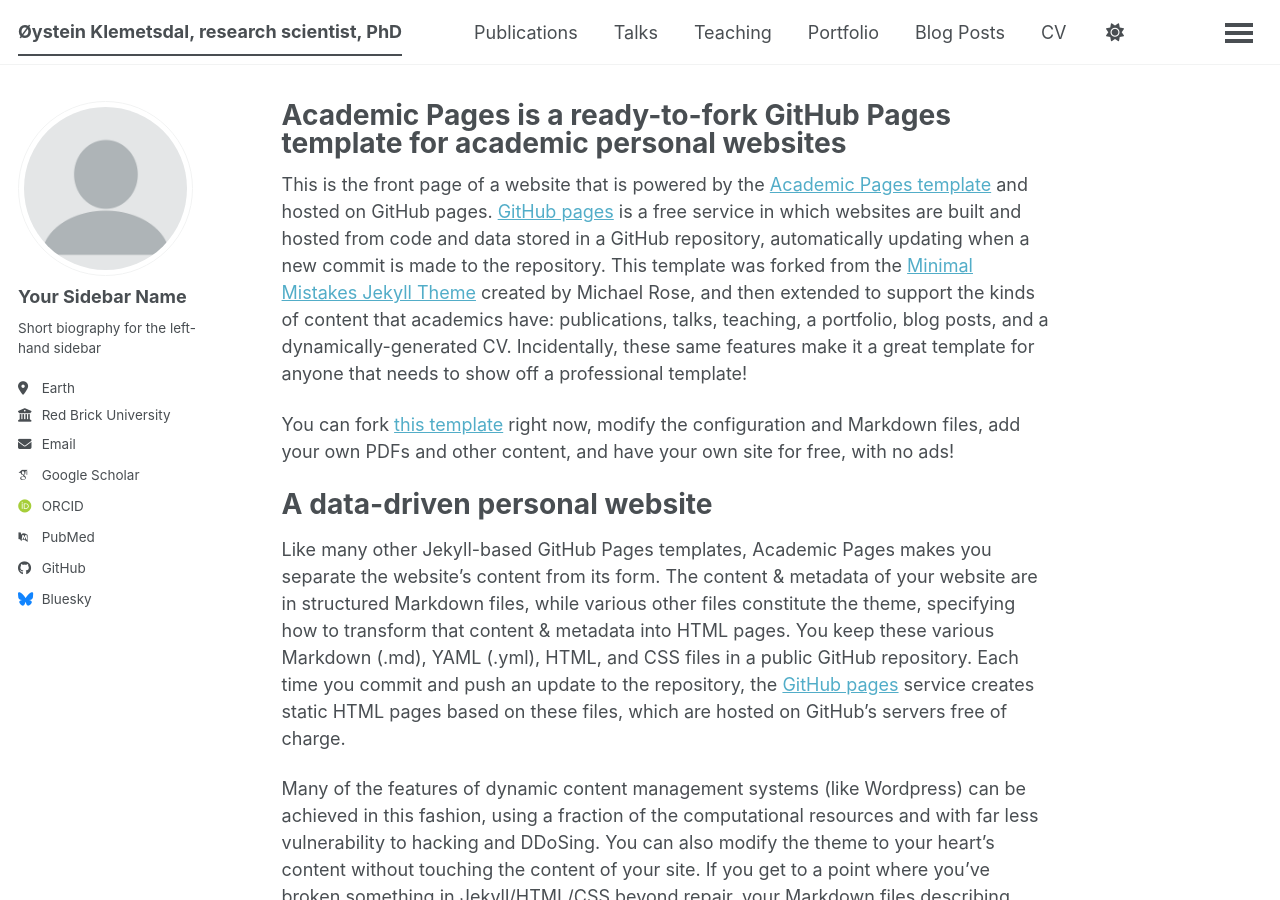
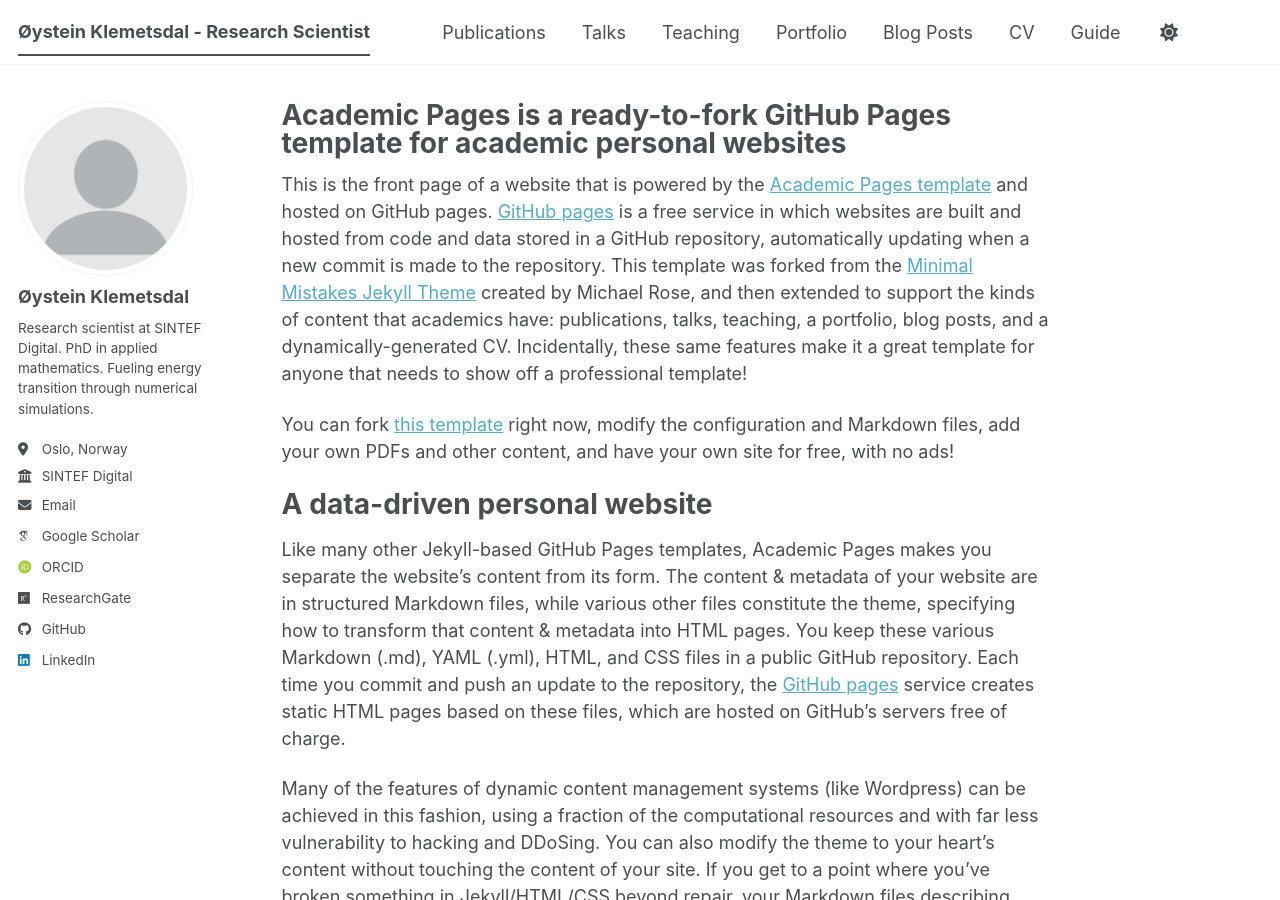
Before and after one commit to strene/strene.github.io, a Jekyll site: the page built from _pages/about.md, in a window 1280 px wide and 900 px high. Built offline with Jekyll 4.4.1, drawn with Linux system fonts in a browser that asks for light colours; some web fonts are replaced; a script bundle is joined from its source files by our own code; library files that are not in the unit come from our copies.

Commit message:
Update config with personal info

```diff
--- a/_config.yml
+++ b/_config.yml
@@ -9,14 +9,13 @@
 # Basic Site Settings
 locale                   : "en-US"
 site_theme               : "default" # The available themes options are "default", "air", "sunrise", "mint", "dirt" and "contrast"
-title                    : "Øystein Klemetsdal, research scientist, PhD"
+title                    : "Øystein Klemetsdal - Research Scientist"
 title_separator          : "-"
 name                     : &name "Øystein Klemetsdal"
-description              : &description "Your Name's academic portfolio"   # Update this with a general description of your site, this is the default if not overridden by a page
-url                      : https://academicpages.github.io # The base hostname & protocol for your site e.g. "https://[your GitHub username].github.io",
-                                                           # or if you already have some other page hosted on Github then use "https://[your GitHub username].github.io/[Your Repo Name]"
+description              : &description "Research scientist, PhD in applied mathematics, specializing in geoenergy systems and numerical simulations"
+url                      : https://strene.github.io
 baseurl                  : "" # the subpath of your site, e.g. "/blog"
-repository               : "academicpages/academicpages.github.io"
+repository               : "strene/strene.github.io"
 
 # Site Author - The following control what appear as part of the author content on the side bar.
 #               If a field is blank the icon and link will not appear, otherwise it will be shown.
@@ -24,25 +23,25 @@
 author:
   # Biographic information
   avatar           : "profile.png"
-  name             : "Your Sidebar Name"
+  name             : "Øystein Klemetsdal"
   pronouns         : # example: "she/her"
-  bio              : "Short biography for the left-hand sidebar"
-  location         : "Earth"
-  employer         : "Red Brick University"
+  bio              : "Research scientist at SINTEF Digital. PhD in applied mathematics. Fueling energy transition through numerical simulations."
+  location         : "Oslo, Norway"
+  employer         : "SINTEF Digital"
   uri              : # URL
-  email            : "none@example.org"
+  email            : "oystein.klemetsdal@sintef.no"
 
   # Academic websites
   academia         : # URL
   arxiv            : # URL - Update with the correct link to your profile
-  googlescholar    : "https://scholar.google.com/citations?user=PS_CX0AAAAAJ"
+  googlescholar    : "https://scholar.google.no/citations?user=QmSUVZQAAAAJ&hl=no&oi=ao"
   inspire-hep      : # URL
   impactstory      : # URL
-  orcid            : "https://orcid.org/yourorcidurl"
+  orcid            : "https://orcid.org/0000-0002-2545-3124"
   semantic         : # URL
   ssrn             : # URL
-  pubmed           : "https://www.ncbi.nlm.nih.gov/pubmed/?term=john+snow"
-  researchgate     : # URL
+  pubmed           : # URL
+  researchgate     : "https://www.researchgate.net/profile/Oystein-Klemetsdal"
   scopus           : # URL
   zotero           : # URL
 
@@ -51,13 +50,13 @@
   bitbucket        : # Username - Update with your username on the site
   codepen          : # Username
   dribbble         : # Username
-  github           : "academicpages"
+  github           : "strene"
   kaggle           : # Username
   stackoverflow    : # User number or user number and name (i.e., use "1" or "1/jeff-atwood")
 
   # Social media
   artstation       : # Username
-  bluesky          : "bsky.app" # Replace this with you Bluesky username
+  bluesky          : # Username
   facebook         : # Username
   flickr           : # Username
   foursquare       : # Username
@@ -66,7 +65,7 @@
   keybase          : # Username
   instagram        : # Username
   lastfm           : # Username
-  linkedin         : # Username
+  linkedin         : "klemetsdal"
   mastodon         : # URL
   medium           : # URL
   pinterest        : # Username
```
